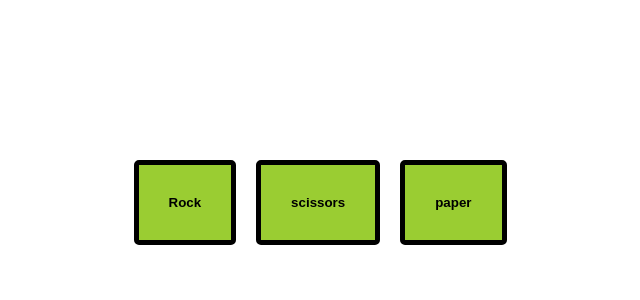
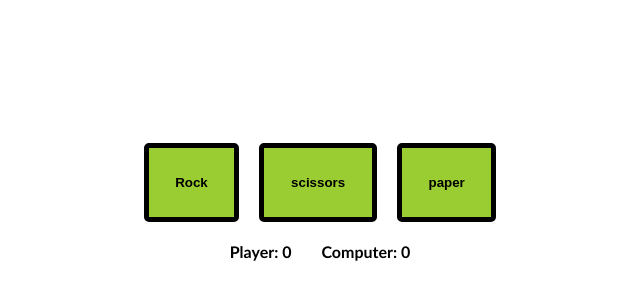
Before and after one commit to KennyWu/Rock-Paper_Scissors, a plain HTML site: page index.html in a window 1280 px wide. Shown: the part 206-506 px from the top of the page, without its empty margins (320-960 px from the left). Drawn offline with Linux system fonts and the light colour scheme.

Commit message:
add extra css/html score

```diff
--- a/css/index.css
+++ b/css/index.css
@@ -1,24 +1,40 @@
+.container {
+    display: flex;
+    flex-direction: column;
+}
 
+.game-container {
+    display: flex;
+    flex-direction: column;
+    align-items: center;
+    justify-content: center;
+    height: 100vh;
+    gap: 20px;
+}
 
 .button-container {
     display: flex;
-    align-items: center;
-    justify-content: center;
     gap: 20px;
-    height: 50rem;
-    padding-left: 30rem;
-    padding-right: 30rem;
 }
 
 button {
     flex: 1;
-    padding: 30px;
+    padding: 2em;
     background-color: yellowgreen;
     font-weight: bold;
     border-width: 5px;
     border-style: solid;
     border-color: black;
     border-radius: 5px;
+}
 
+.player,
+.computer {
+    font-weight: 800;
+    font-family: "Gill Sans", sans-serif;
+}
 
+.score {
+    display: flex;
+    gap: 30px;
 }
--- a/index.html
+++ b/index.html
@@ -10,10 +10,16 @@
   </head>
   <body>
     <div class="container">
-      <div class="button-container">
-        <button class="rock">Rock</button>
-        <button class="scissors">scissors</button>
-        <button class="paper">paper</button>
+      <div class="game-container">
+        <div class="button-container">
+          <button class="rock">Rock</button>
+          <button class="scissors">scissors</button>
+          <button class="paper">paper</button>
+        </div>
+        <div class="score">
+          <div class="player">Player: 0</div>
+          <div class="computer">Computer: 0</div>
+        </div>
       </div>
     </div>
   </body>
```
